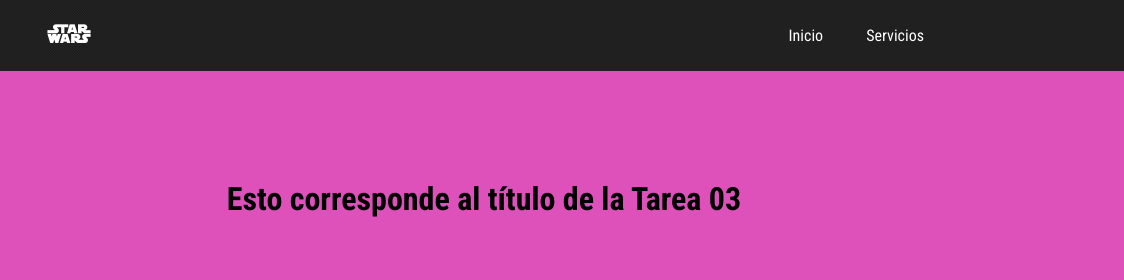
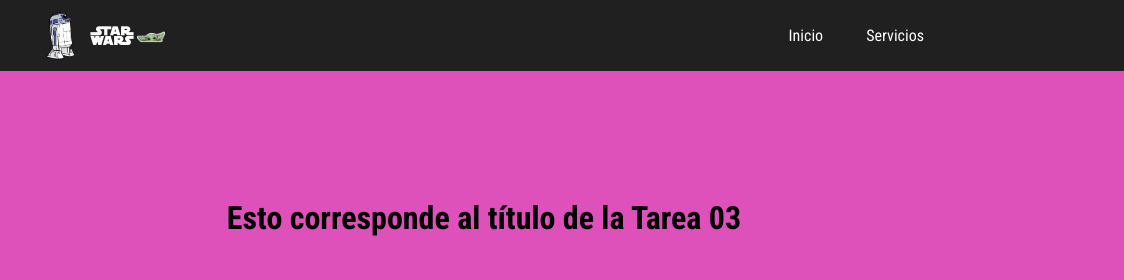
Before and after one commit to Natavica/usach-proyecto-04, a plain HTML site: page index.html in a window 1280 px wide. Shown: the top 280 px of the page, 156-1280 px from the left. Drawn offline with Linux system fonts and the light colour scheme.

Commit message:
new navbar images

```diff
--- a/assets/scss/base/_nav.scss
+++ b/assets/scss/base/_nav.scss
@@ -21,6 +21,11 @@
             margin-left: 10px;
          }
 
+         .character-image {
+            width: 50px;
+            margin-left: 20px;
+        }
+
          .navbar__links {
             list-style: none;
             justify-self: end;
--- a/index.html
+++ b/index.html
@@ -9,6 +9,7 @@
     <link rel="preconnect" href="https://fonts.gstatic.com" crossorigin>
     <link href="https://fonts.googleapis.com/css2?family=Roboto+Condensed:ital,wght@0,100..900;1,100..900&display=swap" rel="stylesheet">
     <link rel="stylesheet" href="https://use.fontawesome.com/releases/v5.12.1/css/all.css" crossorigin="anonymous">
+    <img src="images/starwars_character.png" alt="Star Wars Character" class="character-image">
 </head>
 <body>
     <div class="body__content">
@@ -16,7 +17,9 @@
         <nav class="navbar">
             <div class="navbar__content">
                 <a class="navbar__img" href="index.html">
+                    <img src="assets/img/starwars_character2.png" alt="Chewbacca" class="character-image-left" style="height: 50px;">
                     <img src="assets/img/star-wars.png" alt="Logo" style="height: 50px;">
+                    <img src="assets/img/starwars_character.png" alt="Grogu" style="height: 50px;">
                 </a>
                 <ul class="navbar__links">
                     <li class="navbar__links__item"><a href="#inicio">Inicio</a></li>
```
Also changed, not shown: assets/img/starwars_character.png (added), assets/img/starwars_character2.png (added), assets/scss/main.css.
